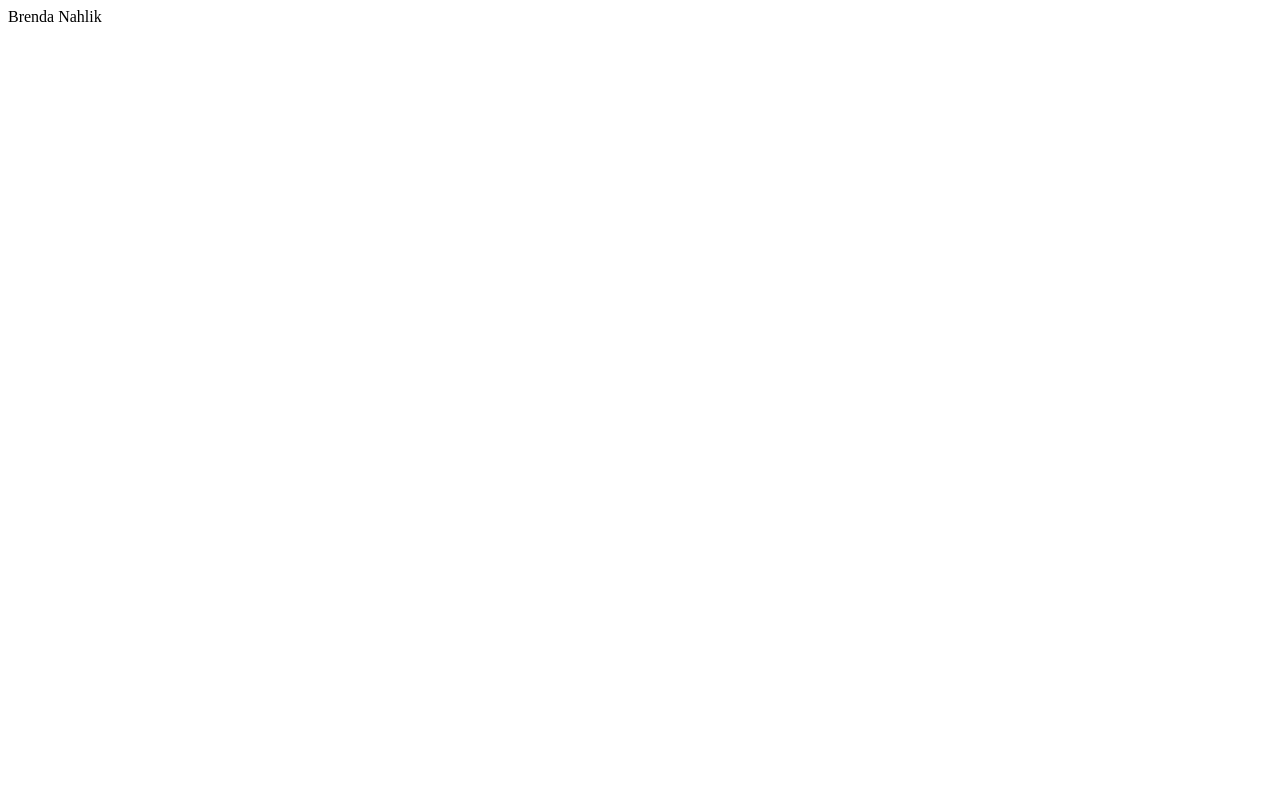
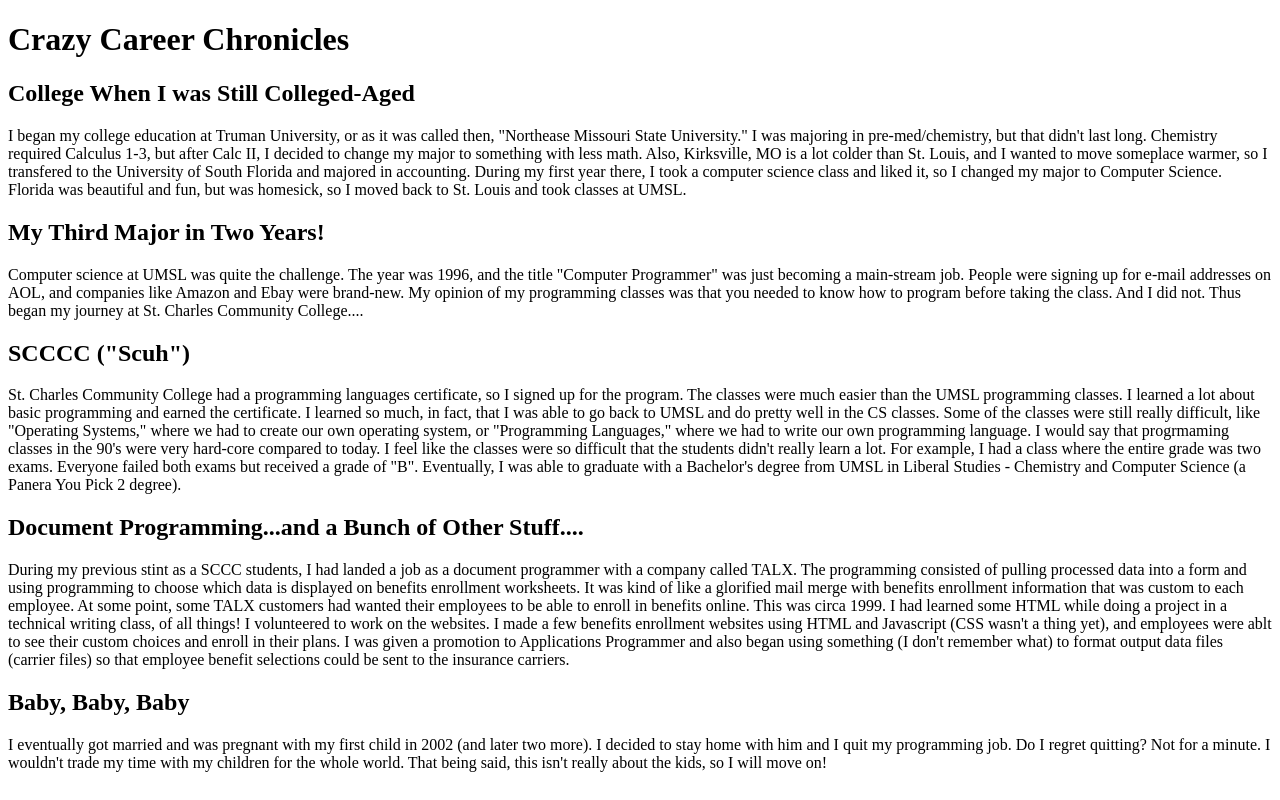
Before and after one commit to beebee26/html-me-something, a plain HTML site: page index.html in a window 1280 px wide. Drawn offline with Linux system fonts and the light colour scheme.

Commit message:
More work on HTML page

```diff
--- a/index.html
+++ b/index.html
@@ -1 +1,45 @@
-<p>Brenda Nahlik</p>
+<!DOCTYPE html>
+
+<html>
+   <head>
+      <title>Crazy Career Chronicles</title>
+   </head>
+
+   <body>
+       <h1>Crazy Career Chronicles</h1>
+       <h2>College When I was Still Colleged-Aged</h2>
+            <p>I began my college education at Truman University, or as it was called then, "Northease Missouri State University."
+                I was majoring in pre-med/chemistry, but that didn't last long. Chemistry required Calculus 1-3, but after Calc II, I decided to change
+                my major to something with less math.  Also, Kirksville, MO is a lot colder than St. Louis, and I wanted to move someplace warmer, so I transfered to the University of South
+                Florida and majored in accounting. During my first year there, I took a computer science class and liked it, so I changed my major to Computer Science.
+                Florida was beautiful and fun, but was homesick, so I moved back to St. Louis and took classes at UMSL.
+            </p>
+        <h2>My Third Major in Two Years! </h2>
+            <p>Computer science at UMSL was quite the challenge. The year was 1996, and the title "Computer Programmer" was just becoming a main-stream job. People were signing up for
+                e-mail addresses on AOL, and companies like Amazon and Ebay were brand-new.  My opinion of my programming classes was that you needed to know how to program before taking
+                the class. And I did not. Thus began my journey at St. Charles Community College....</p>
+        <h2>SCCCC ("Scuh")</h2>
+            <p>St. Charles Community College had a programming languages certificate, so I signed up for the program.
+                The classes were much easier than the UMSL programming classes. I learned a lot about basic programming and earned
+                the certificate. I learned so much, in fact, that I was able to go back to UMSL and do pretty well in the CS classes. Some of the
+                classes were still really difficult, like "Operating Systems," where we had to create our own operating system, or
+                "Programming Languages," where we had to write our own programming language. I would say that progrmaming classes in the 90's
+                were very hard-core compared to today. I feel like the classes were so difficult that the students didn't really learn a lot.
+                For example, I had a class where the entire grade was two exams. Everyone failed both exams but received a grade of "B". Eventually, I was able to
+                graduate with a Bachelor's degree from UMSL in Liberal Studies - Chemistry and Computer Science (a Panera You Pick 2 degree).</p>
+        <h2>Document Programming...and a Bunch of Other Stuff....</h2>
+            <p>During my previous stint as a SCCC students, I had landed a job as a document programmer with a company called TALX.
+                The programming consisted of pulling processed data into a form and using programming to choose which data is displayed on benefits enrollment worksheets.
+                It was kind of like a glorified mail merge with benefits enrollment information that was custom to each employee. At some point, some TALX customers had wanted
+                their employees to be able to enroll in benefits online. This was circa 1999. I had learned some HTML while doing a project in a technical writing class,
+                of all things!  I volunteered to work on the websites. I made a few benefits enrollment websites using HTML and Javascript (CSS wasn't a thing yet), and employees were ablt to see
+                their custom choices and enroll in their plans. I was given a promotion to Applications Programmer and also began using something (I don't remember what) to format output data files (carrier files) so that
+                employee benefit selections could be sent to the insurance carriers.
+            </p>
+        <h2>Baby, Baby, Baby</h2>
+            <p>I eventually got married and was pregnant with my first child in 2002 (and later two more). I decided to stay home with him and I quit my programming job. Do I regret quitting? Not for a minute. I wouldn't trade my time with my children
+                for the whole world. That being said, this isn't really about the kids, so I will move on!
+            </p>
+
+   </body>
+</html>
```
